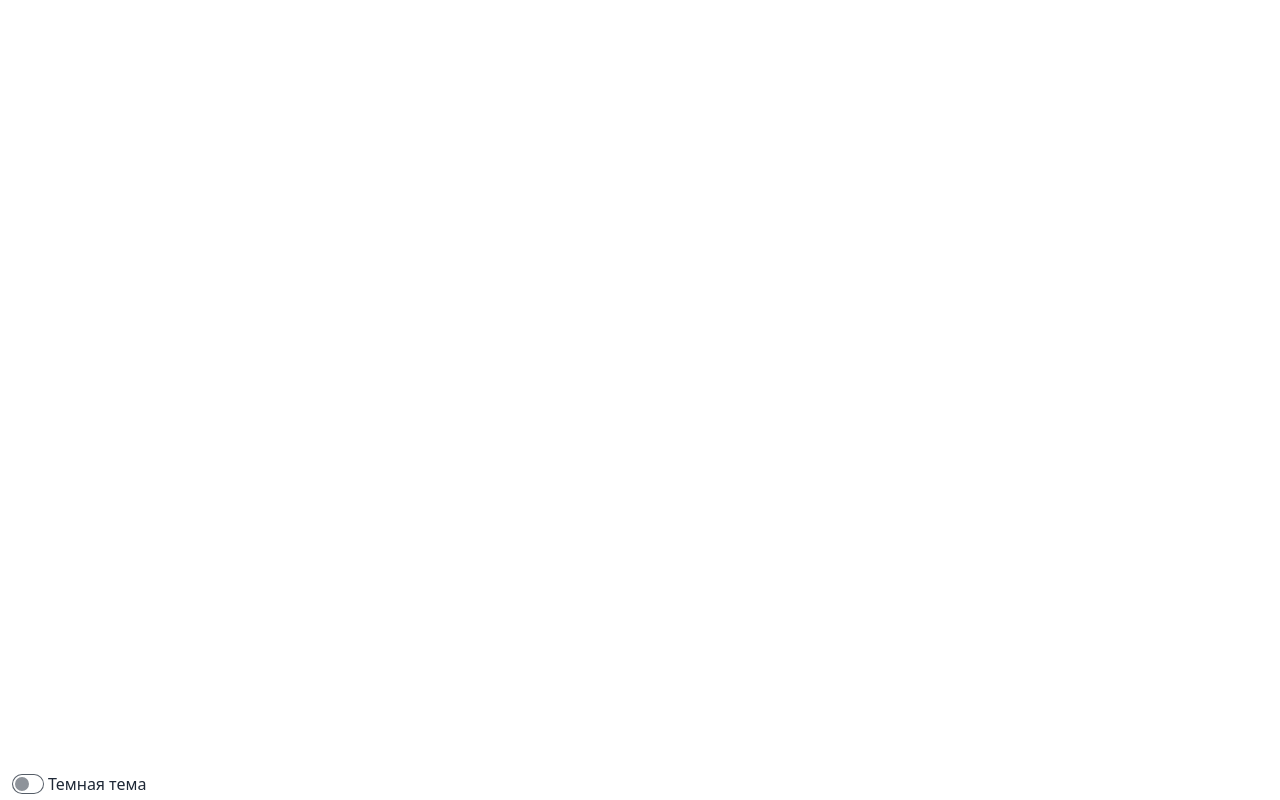
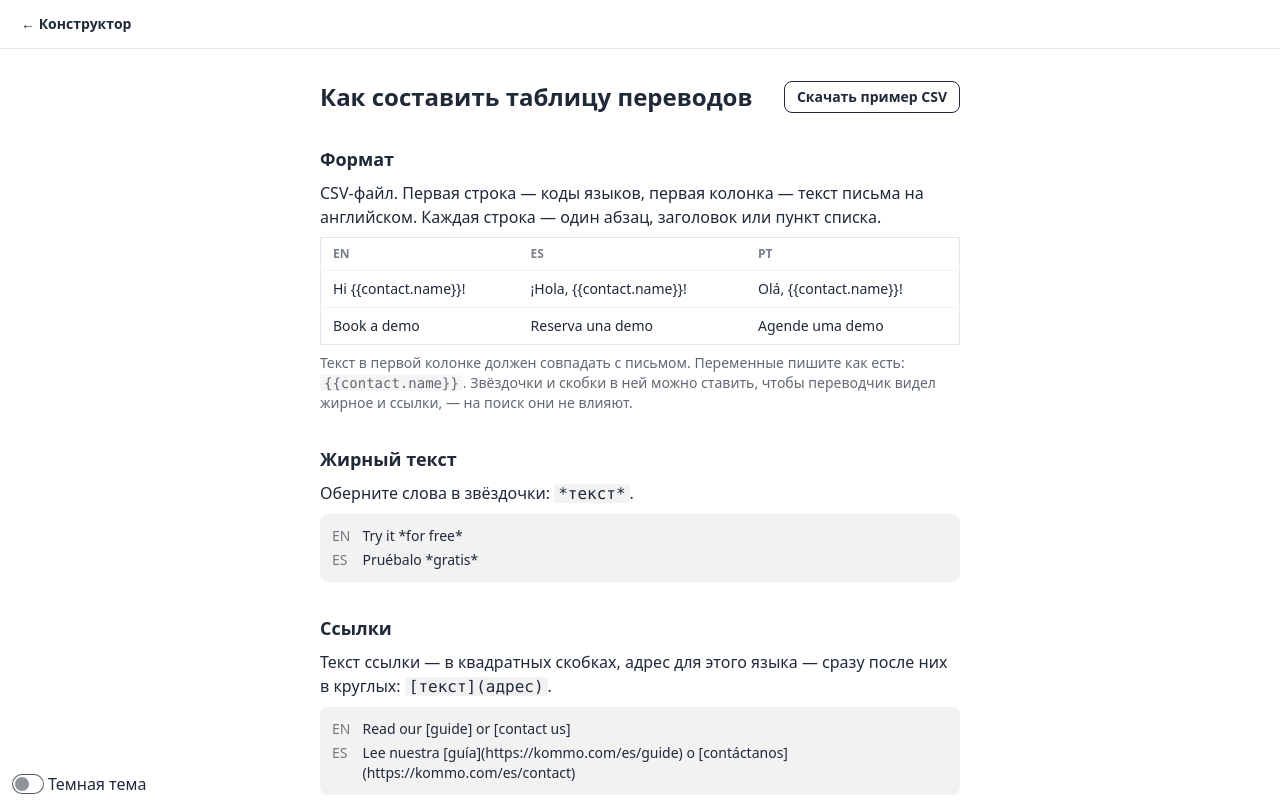
Before and after one commit to AV-Loginova/EmailConstructor, a React (Vite) app: page /builder/translations-help in a window 1280 px wide. Before the commit this address had no page. Built offline with nearby package versions, Linux system fonts and the light colour scheme.

Commit message:
added translation example

```diff
--- a/src/App.tsx
+++ b/src/App.tsx
@@ -8,6 +8,7 @@ import TranslationPage from '@pages/TranslationPage/TranslationPage';
 import DragAndDropPage from '@pages/DragAndDropPage/DragAndDropPage';
 import MainPage from '@pages/MainPage/MainPage';
 import BuilderPage from '@pages/BuilderPage/BuilderPage';
+import TranslationsHelpPage from '@pages/TranslationsHelpPage/TranslationsHelpPage';
 
 import Toggle from '@ui/Toggle';
 
@@ -25,6 +26,10 @@ const App = () => {
         <Route path="/translate" element={<TranslationPage />} />
         <Route path="/dndtest" element={<DragAndDropPage />} />
         <Route path="/builder" element={<BuilderPage />} />
+        <Route
+          path="/builder/translations-help"
+          element={<TranslationsHelpPage />}
+        />
       </Routes>
       <section className="absolute bottom-1 left-3">
         <Toggle
--- a/src/pages/BuilderPage/components/TranslationsControl.tsx
+++ b/src/pages/BuilderPage/components/TranslationsControl.tsx
@@ -1,4 +1,5 @@
 import { useRef } from 'react';
+import { Link } from 'react-router-dom';
 import Papa from 'papaparse';
 
 import { CompileResult, TranslationTable } from '@shared/builder/compile';
@@ -47,6 +48,17 @@ const TranslationsControl = ({
       >
         {table ? 'Заменить переводы' : 'Загрузить переводы'}
       </button>
+      {/* New tab: the help page must not pull the manager out of the letter. */}
+      <div className="tooltip tooltip-bottom" data-tip="Как составить таблицу">
+        <Link
+          to="/builder/translations-help"
+          target="_blank"
+          className="btn btn-ghost btn-xs btn-circle"
+          aria-label="Как составить таблицу переводов"
+        >
+          ?
+        </Link>
+      </div>
       {table && result && (
         <>
           <span className="text-sm whitespace-nowrap">
--- a/src/pages/BuilderPage/extensions.ts
+++ b/src/pages/BuilderPage/extensions.ts
@@ -11,6 +11,8 @@ import {
 import Paragraph from '@tiptap/extension-paragraph';
 import Text from '@tiptap/extension-text';
 import { Gapcursor, Placeholder, UndoRedo } from '@tiptap/extensions';
+
+import { isSafeHref } from '@shared/builder/href';
 
 import { PALETTE_BLOCKS } from './blocks';
 import { DropIndicator } from './blocks/dropIndicator';
@@ -47,10 +49,6 @@ const StyledBulletList = BulletList.extend({
 // No nested lists: email list items hold paragraphs only.
 const FlatListItem = ListItem.extend({ content: 'paragraph+' });
 
-// Hrefs often carry Kommo variables ({{profile.phone}}?utm…), so only script URLs are rejected.
-const isSafeHref = (href: string) =>
-  !/^\s*(javascript|vbscript|data):/i.test(href);
-
 export const builderExtensions = (onEditLink: () => void) => [
   Document,
   Paragraph,
--- a/src/pages/BuilderPage/nodeId.ts
+++ b/src/pages/BuilderPage/nodeId.ts
@@ -1,7 +1,8 @@
 import { Editor, Extension } from '@tiptap/core';
 import { EditorState, Plugin, PluginKey } from '@tiptap/pm/state';
 
-const TYPES = ['paragraph', 'heading'];
+// Blocks with translatable attrs get ids too, so the highlight can find them.
+const TYPES = ['paragraph', 'heading', 'button', 'image'];
 
 const newId = () => Math.random().toString(36).slice(2, 10);
 
--- /dev/null
+++ b/src/pages/TranslationsHelpPage/TranslationsHelpPage.tsx
@@ -0,0 +1,132 @@
+import { ReactNode } from 'react';
+import { Link } from 'react-router-dom';
+
+const Code = ({ children }: { children: ReactNode }) => (
+  <code className="px-1 rounded bg-base-200 whitespace-nowrap">{children}</code>
+);
+
+const Example = ({
+  source,
+  translation,
+}: {
+  source: string;
+  translation: string;
+}) => (
+  <div className="grid grid-cols-[auto_1fr] gap-x-3 gap-y-1 mt-2 p-3 rounded-lg bg-base-200 text-sm">
+    <span className="opacity-60">EN</span>
+    <span>{source}</span>
+    <span className="opacity-60">ES</span>
+    <span>{translation}</span>
+  </div>
+);
+
+const Section = ({
+  title,
+  children,
+}: {
+  title: string;
+  children: ReactNode;
+}) => (
+  <section className="space-y-2">
+    <h2 className="text-lg font-semibold">{title}</h2>
+    {children}
+  </section>
+);
+
+const TranslationsHelpPage = () => (
+  <div className="h-screen overflow-y-auto bg-base-100">
+    <header className="p-2 border-b border-base-300">
+      <Link className="btn btn-ghost btn-sm" to="/builder">
+        ← Конструктор
+      </Link>
+    </header>
+    <main className="max-w-2xl mx-auto px-4 pt-8 pb-16 space-y-8">
+      <div className="flex flex-wrap items-center justify-between gap-3">
+        <h1 className="text-2xl font-bold">Как составить таблицу переводов</h1>
+        {/* BOM inside the file: Excel otherwise opens UTF-8 accents as garbage. */}
+        <a
+          className="btn btn-outline btn-sm"
+          href="/translations-example.csv"
+          download="translations-example.csv"
+        >
+          Скачать пример CSV
+        </a>
+      </div>
+
+      <Section title="Формат">
+        <p>
+          CSV-файл. Первая строка — коды языков, первая колонка — текст письма
+          на английском. Каждая строка — один абзац, заголовок или пункт списка.
+        </p>
+        <div className="overflow-x-auto">
+          <table className="table table-sm border border-base-300">
+            <thead>
+              <tr>
+                <th>EN</th>
+                <th>ES</th>
+                <th>PT</th>
+              </tr>
+            </thead>
+            <tbody>
+              <tr>
+                <td>Hi {'{{contact.name}}'}!</td>
+                <td>¡Hola, {'{{contact.name}}'}!</td>
+                <td>Olá, {'{{contact.name}}'}!</td>
+              </tr>
+              <tr>
+                <td>Book a demo</td>
+                <td>Reserva una demo</td>
+                <td>Agende uma demo</td>
+              </tr>
+            </tbody>
+          </table>
+        </div>
+        <p className="text-sm opacity-70">
+          Текст в первой колонке должен совпадать с письмом. Переменные пишите
+          как есть: <Code>{'{{contact.name}}'}</Code>. Звёздочки и скобки в ней
+          можно ставить, чтобы переводчик видел жирное и ссылки, — на поиск они
+          не влияют.
+        </p>
+      </Section>
+
+      <Section title="Жирный текст">
+        <p>
+          Оберните слова в звёздочки: <Code>*текст*</Code>.
+        </p>
+        <Example source="Try it *for free*" translation="Pruébalo *gratis*" />
+      </Section>
+
+      <Section title="Ссылки">
+        <p>
+          Текст ссылки — в квадратных скобках, адрес для этого языка — сразу
+          после них в круглых: <Code>[текст](адрес)</Code>.
+        </p>
+        <Example
+          source="Read our [guide] or [contact us]"
+          translation="Lee nuestra [guía](https://kommo.com/es/guide) o [contáctanos](https://kommo.com/es/contact)"
+        />
+        <p className="text-sm opacity-70">
+          Без адреса, просто <Code>[текст]</Code>, ссылка ведёт туда же, что в
+          письме: первые скобки — на первую ссылку абзаца, вторые — на вторую.
+        </p>
+      </Section>
+
+      <Section title="Кнопки и картинки">
+        <p>
+          Надпись кнопки и описание картинки (alt) — отдельные строки таблицы.
+          Чтобы сменить ссылку, оберните перевод так же:{' '}
+          <Code>[Reserva](адрес)</Code>.
+        </p>
+      </Section>
+
+      <Section title="Если перевода нет">
+        <p>
+          Останется английский текст. Такие места подсвечиваются жёлтым в
+          редакторе и попадают в отчёт перед скачиванием.
+        </p>
+      </Section>
+    </main>
+  </div>
+);
+
+export default TranslationsHelpPage;
--- /dev/null
+++ b/src/shared/builder/href.ts
@@ -0,0 +1,3 @@
+// Hrefs often carry Kommo variables ({{profile.phone}}?utm…), so only script URLs are rejected.
+export const isSafeHref = (href: string) =>
+  !/^\s*(javascript|vbscript|data):/i.test(href);
--- a/src/shared/builder/translate.ts
+++ b/src/shared/builder/translate.ts
@@ -6,6 +6,7 @@ import type {
   MissingReason,
   TranslationTable,
 } from './compile';
+import { isSafeHref } from './href';
 
 type Mark = NonNullable<DocNode['marks']>[number];
 
@@ -15,8 +16,9 @@ export interface ParsedTable {
   rows: Map<string, string[]>;
 }
 
-// Translators may keep the `*bold*` / `[link]` markers in the source column too.
-const stripMarkers = (text: string) => text.replace(/[*[\]]/g, '');
+// Translators may keep the `*bold*` / `[link](url)` markers in the source column too.
+const stripMarkers = (text: string) =>
+  text.replace(/\]\([^)]*\)/g, ']').replace(/[*[\]]/g, '');
 
 export const parseTable = (table: TranslationTable): ParsedTable => {
   const [header = [], ...body] = table.filter((row) =>
@@ -63,14 +65,25 @@ const linkHrefs = (nodes: DocNode[]) => {
   return hrefs;
 };
 
-const countLinks = (cell: string) => cell.match(/\[[^\]]*\]/g)?.length ?? 0;
+// `[x](url)`: the URL is the translator's own, so a language can link to its localized page.
+const LINK = /\[([^\]]*)\](?:\(([^)]*)\))?/g;
 
-// `*x*` → bold, `[x]` → the N-th original href; unmatched markers stay literal.
+// A bracket without its own URL needs an original href; with all URLs given, the count may differ.
+const hasLinkMismatch = (cell: string, hrefs: string[]) => {
+  const links = [...cell.matchAll(LINK)];
+  return (
+    links.length !== hrefs.length && links.some(([, , url]) => !url?.trim())
+  );
+};
+
+// `*x*` → bold, `[x]` → the N-th original href, `[x](url)` → url; unmatched markers stay literal.
 const parseCell = (cell: string, hrefs: string[]): DocNode[] => {
   const nodes: DocNode[] = [];
   let bold = false;
   let link: string | null | undefined;
   let linkIndex = 0;
+  // Where the `(url)` after the current link's `]` ends.
+  let linkEnd = -1;
   let buffer = '';
 
   const flush = () => {
@@ -104,11 +117,17 @@ const parseCell = (cell: string, hrefs: string[]): DocNode[] => {
       bold = !bold;
     } else if (char === '[' && link === undefined && rest.includes(']')) {
       flush();
-      // Without a matching href the text stays plain: no link without a target.
-      link = hrefs[linkIndex++] ?? null;
+      const close = cell.indexOf(']', i);
+      const urlEnd = cell[close + 1] === '(' ? cell.indexOf(')', close) : -1;
+      const url = urlEnd > -1 ? cell.slice(close + 2, urlEnd).trim() : '';
+      linkEnd = urlEnd;
+      // Without a target the text stays plain: no link to nowhere.
+      const original = hrefs[linkIndex++] ?? null;
+      link = url && isSafeHref(url) ? url : original;
     } else if (char === ']' && link !== undefined) {
       flush();
       link = undefined;
+      if (linkEnd > -1) i = linkEnd;
     } else {
       buffer += char;
     }
@@ -125,6 +144,11 @@ interface Unit {
 interface Translator {
   // Returns translated inline content, or null when the source text should stay.
   inline: (nodes: DocNode[] | undefined, id: string | null) => DocNode[] | null;
+  // Plain-text block field (button label, alt): markers dropped, no links.
+  attr: (
+    source: string,
+    id: string | null
+  ) => { text: string; href: string | null } | null;
   // Whole multi-paragraph field; null when there is no row for it.
   field: (paragraphs: DocNode[]) => DocNode[] | null;
 }
@@ -160,24 +184,36 @@ const createTranslator = (
   };
 
   const apply = (cell: string, source: string, hrefs: string[]) => {
-    if (countLinks(cell) !== hrefs.length && !mismatched.has(source)) {
+    if (hasLinkMismatch(cell, hrefs) && !mismatched.has(source)) {
       mismatched.add(source);
       report.linkMismatch.push({ lang, source });
     }
     return parseCell(cell, hrefs);
   };
 
+  const lookup = (unit: Unit) => {
+    if (!isTranslatable(unit.source)) return null;
+    const row = findRow(unit.source);
+    const cell = row?.[column]?.trim();
+    if (!cell) {
+      markMissing(unit, row ? 'emptyCell' : 'noRow');
+      return null;
+    }
+    return cell;
+  };
+
   return {
     inline: (nodes = [], id) => {
       const source = plainText(nodes).trim();
-      if (!isTranslatable(source)) return null;
-      const row = findRow(source);
-      const cell = row?.[column]?.trim();
-      if (!cell) {
-        markMissing({ id, source }, row ? 'emptyCell' : 'noRow');
-        return null;
-      }
-      return apply(cell, source, linkHrefs(nodes));
+      const cell = lookup({ id, source });
+      return cell === null ? null : apply(cell, source, linkHrefs(nodes));
+    },
+    attr: (value, id) => {
+      const cell = lookup({ id, source: value.trim() });
+      if (cell === null) return null;
+      const nodes = parseCell(cell, []);
+      const href = nodes.map(hrefOf).find((url) => url !== null) ?? null;
+      return { text: plainText(nodes), href };
     },
     field: (paragraphs) => {
       const source = paragraphs
@@ -236,6 +272,26 @@ const translateListItem = (item: DocNode, t: Translator): DocNode => {
   };
 };
 
+// Block text the reader sees; `href` takes the URL of a `[text](url)` cell. `src` is never translated.
+const TEXT_ATTRS: Record<string, { text: string; href?: string }> = {
+  button: { text: 'text', href: 'href' },
+  image: { text: 'alt', href: 'href' },
+};
+
+const translateAttr = (
+  node: DocNode,
+  fields: { text: string; href?: string },
+  t: Translator
+) => {
+  const value = node.attrs?.[fields.text];
+  const translated =
+    typeof value === 'string' ? t.attr(value, nodeId(node)) : null;
+  if (!translated) return node;
+  const attrs = { ...node.attrs, [fields.text]: translated.text };
+  if (fields.href && translated.href) attrs[fields.href] = translated.href;
+  return { ...node, attrs };
+};
+
 const translateBlock = (node: DocNode, t: Translator): DocNode => {
   switch (node.type) {
     case 'paragraph':
@@ -247,12 +303,15 @@ const translateBlock = (node: DocNode, t: Translator): DocNode => {
         content: (node.content ?? []).map((item) => translateListItem(item, t)),
       };
     case 'background':
+    case 'buttonRow':
       return {
         ...node,
         content: (node.content ?? []).map((child) => translateBlock(child, t)),
       };
     default:
-      return node;
+      return node.type in TEXT_ATTRS
+        ? translateAttr(node, TEXT_ATTRS[node.type], t)
+        : node;
   }
 };
 
```
Also changed, not shown: src/pages/BuilderPage/editorStyles.ts (+8 -0 lines), public/translations-example.csv (added).
